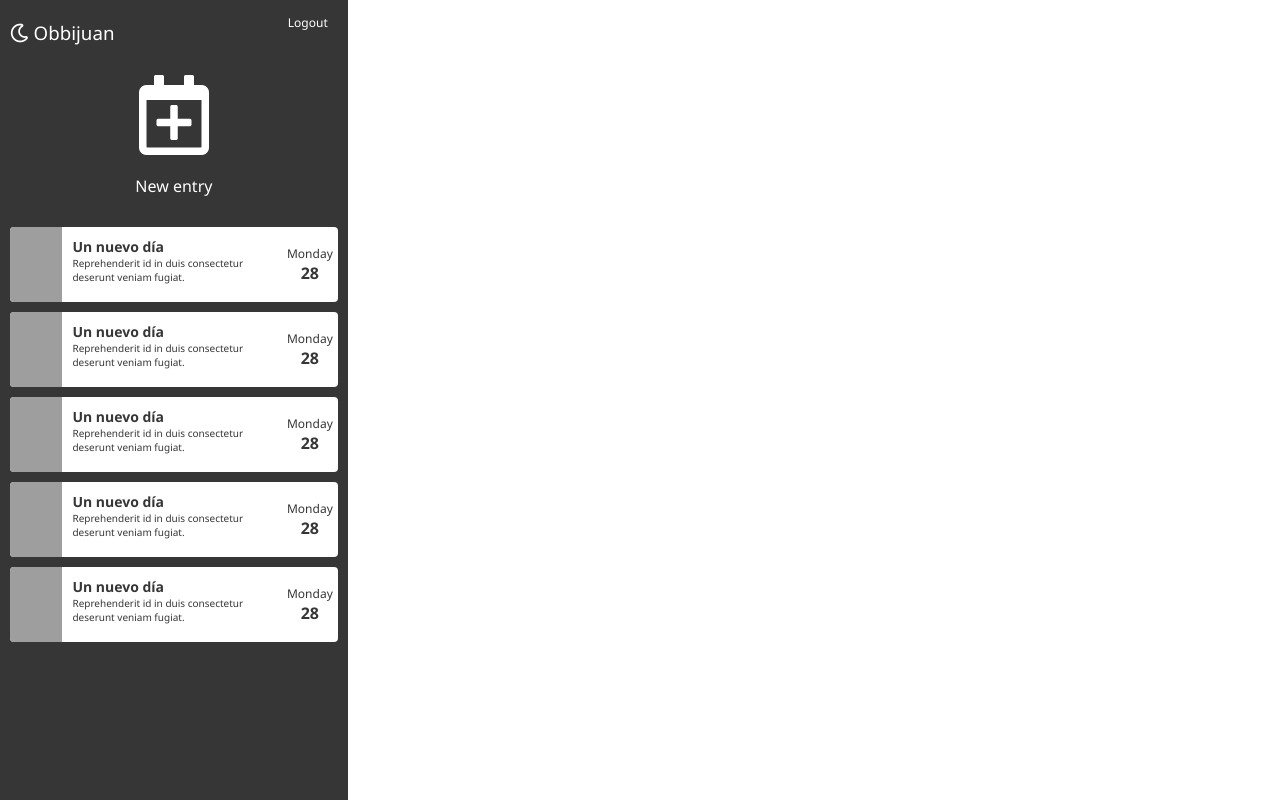
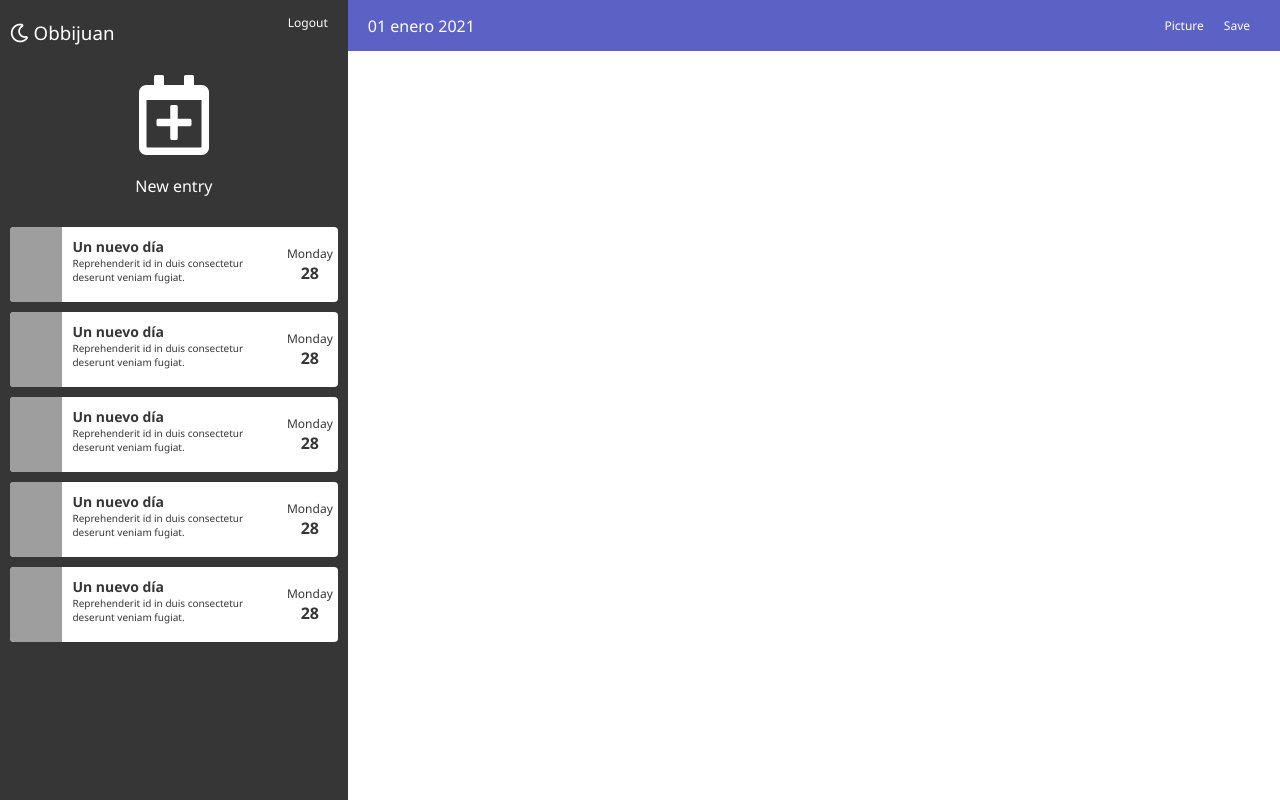
Before and after one commit to obbijuan/reactjs, a React app in the folder 06-journal-app/: page / in a window 1280 px wide. Built offline with nearby package versions, Linux system fonts and the light colour scheme; grey boxes are pictures that could not be loaded.

Commit message:
NoteAppBar added

```diff
--- a/06-journal-app/src/components/journal/JournalScreen.js
+++ b/06-journal-app/src/components/journal/JournalScreen.js
@@ -1,5 +1,6 @@
 import React from 'react';
 import { Sidebar } from './Sidebar';
+import { NoteScreen } from '../notes/NoteScreen';
 // import { NothingSelected } from './NothingSelected';
 
 export const JournalScreen = () => {
@@ -10,6 +11,7 @@ export const JournalScreen = () => {
 
             <main>
                 {/* <NothingSelected/> */}
+                <NoteScreen/>
             </main>
 
         </div>
--- /dev/null
+++ b/06-journal-app/src/components/notes/NoteScreen.js
@@ -0,0 +1,12 @@
+import React from 'react'
+import { NotesAppBar } from './NotesAppBar'
+
+export const NoteScreen = () => {
+    return (
+        <div className="notes__main-content">
+
+            <NotesAppBar />
+
+        </div>
+    )
+}
--- /dev/null
+++ b/06-journal-app/src/components/notes/NotesAppBar.js
@@ -0,0 +1,19 @@
+import React from 'react'
+
+export const NotesAppBar = () => {
+    return (
+        <div className="notes__appbar">
+            <span>01 enero 2021</span>
+
+            <div>
+                <button className="btn">
+                    Picture
+                </button>
+
+                <button className="btn">
+                    Save
+                </button>
+            </div>
+        </div>
+    )
+}
--- /dev/null
+++ b/06-journal-app/src/styles/components/_notes.scss
@@ -0,0 +1,14 @@
+.notes__main-content {
+    display: flex;
+    flex-direction: column;
+    height: 100%;
+}
+
+.notes__appbar {
+    align-items: center;
+    background-color: $primary;
+    color: white;
+    display: flex;
+    justify-content: space-between;
+    padding: 10px 20px 10px 20px;
+}
--- a/06-journal-app/src/styles/styles.scss
+++ b/06-journal-app/src/styles/styles.scss
@@ -7,3 +7,4 @@
 @import './components/links';
 @import './components/journal';
 @import './components/nothing';
+@import './components/notes';
```
Also changed, not shown: 1 other file.
